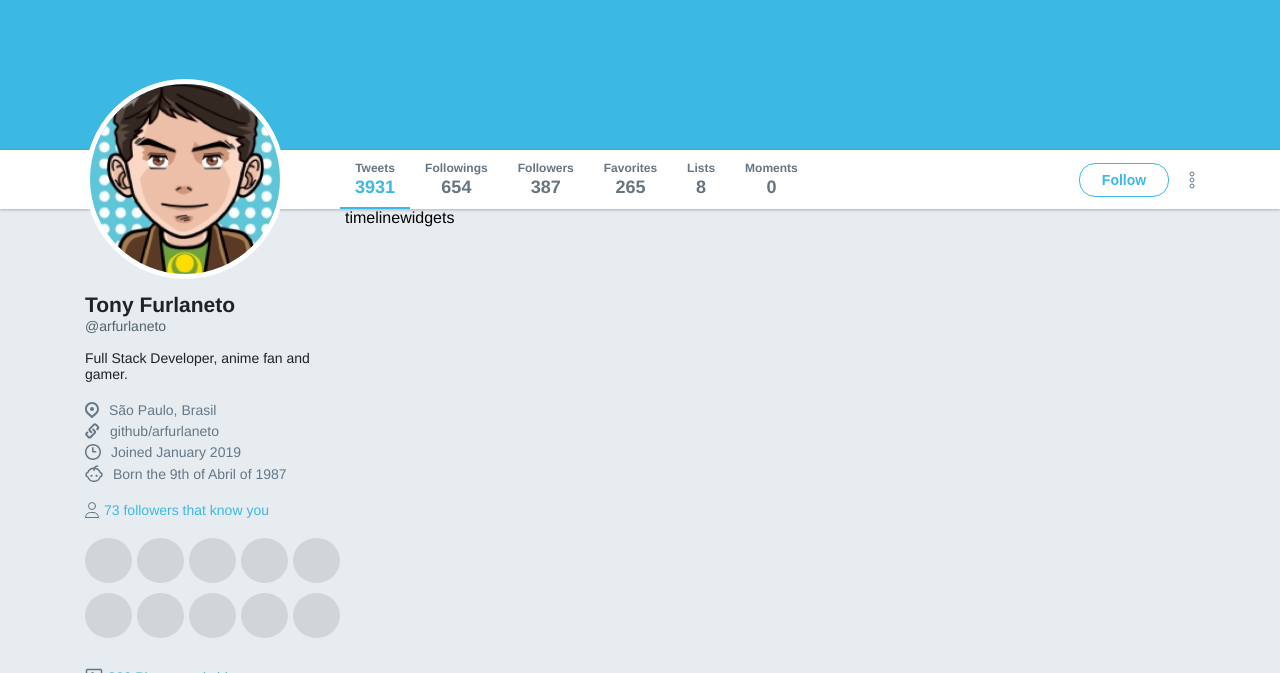
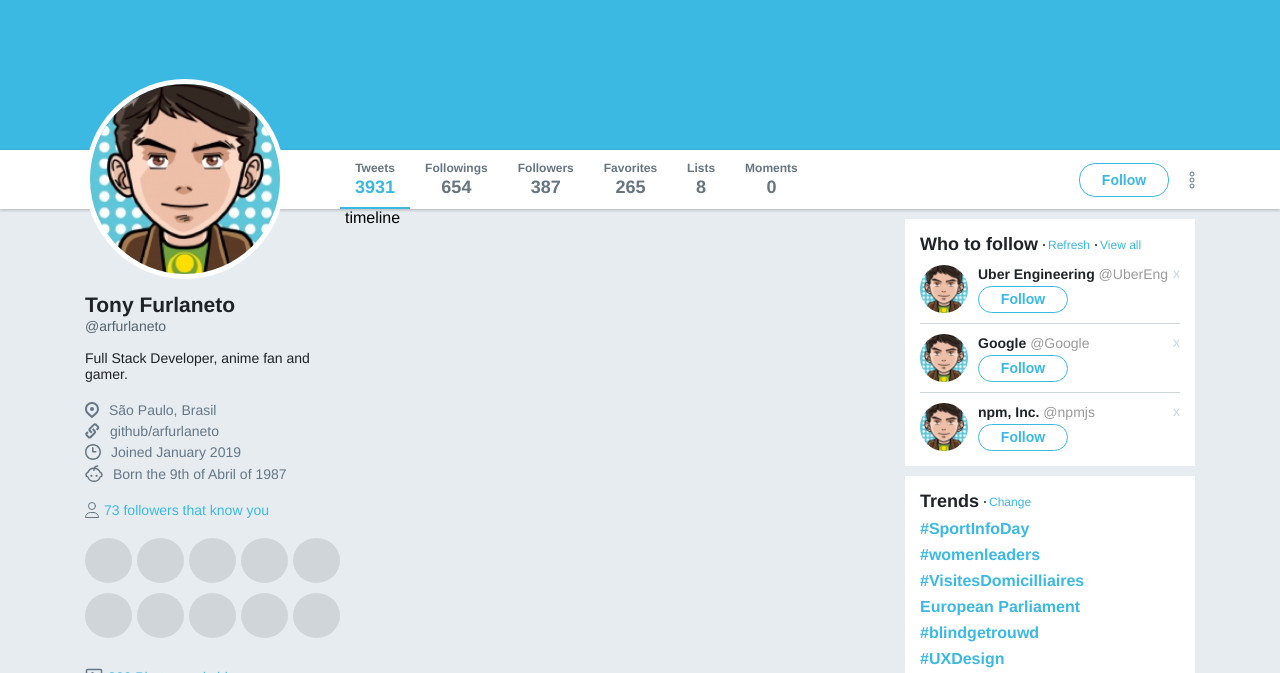
Before and after one commit to arfurlaneto/bootcamp-gostack-bonus-flexbox, a plain HTML site: page index.html in a window 1280 px wide. Shown: the part 276-949 px from the top of the page. Drawn offline with Linux system fonts and the light colour scheme.

Commit message:
Widgets sidebar

```diff
--- a/index.html
+++ b/index.html
@@ -67,7 +67,7 @@
             </div>
         </div>
 
-        <div class="wraper-content content">
+        <div class="wrapper-content content">
             <aside class="profile">
                 <img class="avatar" src="/images/avatar.png" alt="User Avatar">
                 <h1>Tony Furlaneto</h1>
@@ -116,11 +116,74 @@
                     </ul>
                 </div>
             </aside>
+
             <secton class="timeline">
                 timeline
             </secton>
+
             <aside class="widgets">
-                widgets
+                <div class="widget follow">
+                    <div class="title">
+                        <strong>Who to follow</strong>
+                        <a href="">Refresh</a>
+                        <a href="">View all</a>
+                    </div>
+
+                    <ul>
+                        <li>
+                            <div class="profile">
+                                <img src="/images/avatar.png" alt="Avatar">
+                                <div class="info">
+                                    <strong>Uber Engineering <span>@UberEng</span></strong>
+                                    <button type="button">Follow</button>
+                                </div>
+                            </div>
+                            <a href="">x</a>
+                        </li>
+                        <li>
+                        <div class="profile">
+                            <img src="/images/avatar.png" alt="Avatar">
+                            <div class="info">
+                                <strong>Google <span>@Google</span></strong>
+                                <button type="button">Follow</button>
+                            </div>
+                        </div>
+                        <a href="">x</a>
+                        </li>
+                        <li>
+                            <div class="profile">
+                                <img src="/images/avatar.png" alt="Avatar">
+                                <div class="info">
+                                    <strong>npm, Inc. <span>@npmjs</span></strong>
+                                    <button type="button">Follow</button>
+                                </div>
+                            </div>
+                            <a href="">x</a>
+                        </li>
+                    </ul>
+                </div>
+
+                <div class="widget trends">
+                    <div class="title">
+                        <strong>Trends</strong>
+                        <a href="">Change</a>
+                    </div>
+                    <ul>
+                        <li>#SportInfoDay</li>
+                        <li>#womenleaders</li>
+                        <li>#VisitesDomicilliaires</li>
+                        <li>European Parliament</li>
+                        <li>#blindgetrouwd</li>
+                        <li>#UXDesign</li>
+                        <li>#UIDDesign</li>
+                        <li>CleanAirNow</li>
+                    </ul>
+                </div>
+
+                <p>
+                    @2018 Twitter À props Centre d'assistance Conditions Politique
+                    de confidentialitté Cookies Informations sur la publicité
+                </p>
             </aside>
         </div>
     </body>
--- a/style.css
+++ b/style.css
@@ -181,15 +181,15 @@ div.bar .content .actions button {
     margin-right: 20px;
 }
 
-div.wraper-content  {
+div.wrapper-content  {
     display: flex;
 }
 
-div.wraper-content aside.profile {
+div.wrapper-content aside.profile {
     width: 260px;
 }
 
-div.wraper-content aside.profile img.avatar {
+div.wrapper-content aside.profile img.avatar {
     width: 200px;
     height: 200px;
     border-radius: 50%;
@@ -197,29 +197,29 @@ div.wraper-content aside.profile img.avatar {
     margin-top: -130px;
 }
 
-div.wraper-content aside.profile h1 {
+div.wrapper-content aside.profile h1 {
     font-size: 21px;
     color: #1f2226;
     margin-top: 10px;
 }
 
-div.wraper-content aside.profile span {
+div.wrapper-content aside.profile span {
     font-size: 14px;
     color: #53626c;
 }
 
-div.wraper-content aside.profile p {
+div.wrapper-content aside.profile p {
     font-size: 14px;
     color: #1f2226;
     margin-top: 15px;
 }
 
-div.wraper-content aside.profile ul {
+div.wrapper-content aside.profile ul {
     margin-top: 20px;
     list-style: none;
 }
 
-div.wraper-content aside.profile ul.profile-list li {
+div.wrapper-content aside.profile ul.profile-list li {
     font-size: 14px;
     color: #657786;
     display: flex;
@@ -227,19 +227,19 @@ div.wraper-content aside.profile ul.profile-list li {
     margin-top: 5px;
 }
 
-div.wraper-content aside.profile li:first-child {
+div.wrapper-content aside.profile li:first-child {
     margin-top: 0;
 }
 
-div.wraper-content aside.profile li img {
+div.wrapper-content aside.profile li img {
     margin-right: 10px;
 }
 
-div.wraper-content aside.profile .widget {
+div.wrapper-content aside.profile .widget {
     margin-top: 20px;
 }
 
-div.wraper-content aside.profile .widget strong {
+div.wrapper-content aside.profile .widget strong {
     font-weight: normal;
     color: #3bb9e3;
     font-size: 14px;
@@ -247,17 +247,17 @@ div.wraper-content aside.profile .widget strong {
     align-items: center;
 }
 
-div.wraper-content aside.profile .widget strong img {
+div.wrapper-content aside.profile .widget strong img {
     margin-right: 5px;
 }
 
-div.wraper-content aside.profile .followers ul {
+div.wrapper-content aside.profile .followers ul {
     list-style: none;
     display: flex;
     flex-wrap: wrap;
 }
 
-div.wraper-content aside.profile .followers ul li {
+div.wrapper-content aside.profile .followers ul li {
     width: 45px;
     height: 45px;
     background: #d0d5d9;
@@ -266,14 +266,14 @@ div.wraper-content aside.profile .followers ul li {
     margin: 0 5px 10px 0;
 }
 
-div.wraper-content aside.profile .images ul {
+div.wrapper-content aside.profile .images ul {
     list-style: none;
     display: flex;
     align-items: center;
     flex-wrap: wrap;
 }
 
-div.wraper-content aside.profile .images ul li {
+div.wrapper-content aside.profile .images ul li {
     width: 80px;
     height: 80px;
     background: #d0d5d9;
@@ -281,3 +281,158 @@ div.wraper-content aside.profile .images ul li {
     flex: 1 0 auto;
     margin: 0 5px 5px 0;
 }
+
+
+div.wrapper-content .timeline {
+    flex: 1;
+    align-items: baseline;
+}
+
+div.wrapper-content aside.widgets {
+    width: 290px;
+    margin-top: 10px;
+}
+
+div.wrapper-content aside.widgets .widget {
+    background: #fff;
+    padding: 15px;
+}
+
+div.wrapper-content aside.widgets .widget .title {
+    display: flex;
+    align-items: center;
+}
+
+div.wrapper-content aside.widgets .widget .title strong {
+    font-size: 18px;
+    color: #1f2226;
+}
+
+div.wrapper-content aside.widgets .widget .title a {
+    color: #3bb9e3;
+    font-size: 12px;
+    text-decoration: none;
+    position: relative;
+    padding-left: 10px;
+}
+
+div.wrapper-content aside.widgets .widget .title a::before {
+    content: "";
+    width: 2px;
+    height: 2px;
+    border-radius: 50%;
+    background: #222;
+    margin-left: 5px;
+    margin-right: 5px;
+    position :absolute;
+    left: 0px;
+    top: 6px;
+}
+
+div.wrapper-content aside.widgets .follow ul {
+    list-style: none;
+    margin-top: 10px;
+}
+
+div.wrapper-content aside.widgets .follow ul li {
+    display: flex;
+    justify-content: space-between;
+    border-bottom: 1px solid #ccd6dd;
+    padding-bottom: 10px;
+    margin-bottom: 10px;
+}
+
+div.wrapper-content aside.widgets .follow ul li:last-child {
+    margin-bottom: 0;
+    padding-bottom: 0;
+    border: 0;
+}
+
+div.wrapper-content aside.widgets .follow ul li .profile {
+    display: flex;
+    align-items: center;
+    border-radius: 50%;
+}
+
+div.wrapper-content aside.widgets .follow ul li .profile img {
+    width: 48px;
+    height: 48px;
+    border-radius: 50%;
+}
+
+div.wrapper-content aside.widgets .follow ul li .profile .info {
+    margin-left: 10px;
+    display: flex;
+    flex-direction: column;
+}
+
+div.wrapper-content aside.widgets .follow ul li .profile .info strong {
+    font-size: 14px;
+    color: #1f2326;
+}
+
+div.wrapper-content aside.widgets .follow ul li .profile .info strong span {
+    font-weight: normal;
+    color: #9a9a9a;
+}
+
+div.wrapper-content aside.widgets .follow ul li .profile .info button {
+    width: 90px;
+    height: 27px;
+    display: flex;
+    align-items: center;
+    justify-content: center;
+    color: #3bb9e3;
+    font-weight: bold;
+    font-size: 14px;
+    border: 1px solid #3bb9e3;
+    border-radius: 16px;
+    background: none;
+    margin-top: 4px;
+}
+
+div.wrapper-content aside.widgets .follow ul li > a{
+    color: #ccd6dd;
+    text-decoration: none;
+    font-size: 14px;
+}
+
+div.wrapper-content aside.widgets .trends {
+    margin-top: 10px;
+}
+
+
+div.wrapper-content aside.widgets .trends .title {
+    display: flex;
+    align-items: center;
+}
+
+div.wrapper-content aside.widgets .trends .title strong {
+    font-size: 18px;
+    color: #1f2226;
+}
+
+div.wrapper-content aside.widgets .trends .title a {
+    color: #3bb9e3;
+    font-size: 12px;
+    text-decoration: none;
+    position: relative;
+    padding-left: 10px;
+}
+
+div.wrapper-content aside.widgets .trends ul {
+    list-style: none;
+}
+
+div.wrapper-content aside.widgets .trends li {
+    margin: 8px 0px;
+    font-weight: bold;
+    color: #3bb9e3;
+}
+
+div.wrapper-content aside.widgets > p {
+    margin-left: 15px;;
+    margin-top: 15px;
+    font-size: 12px;
+    color: #667580;
+}
```
